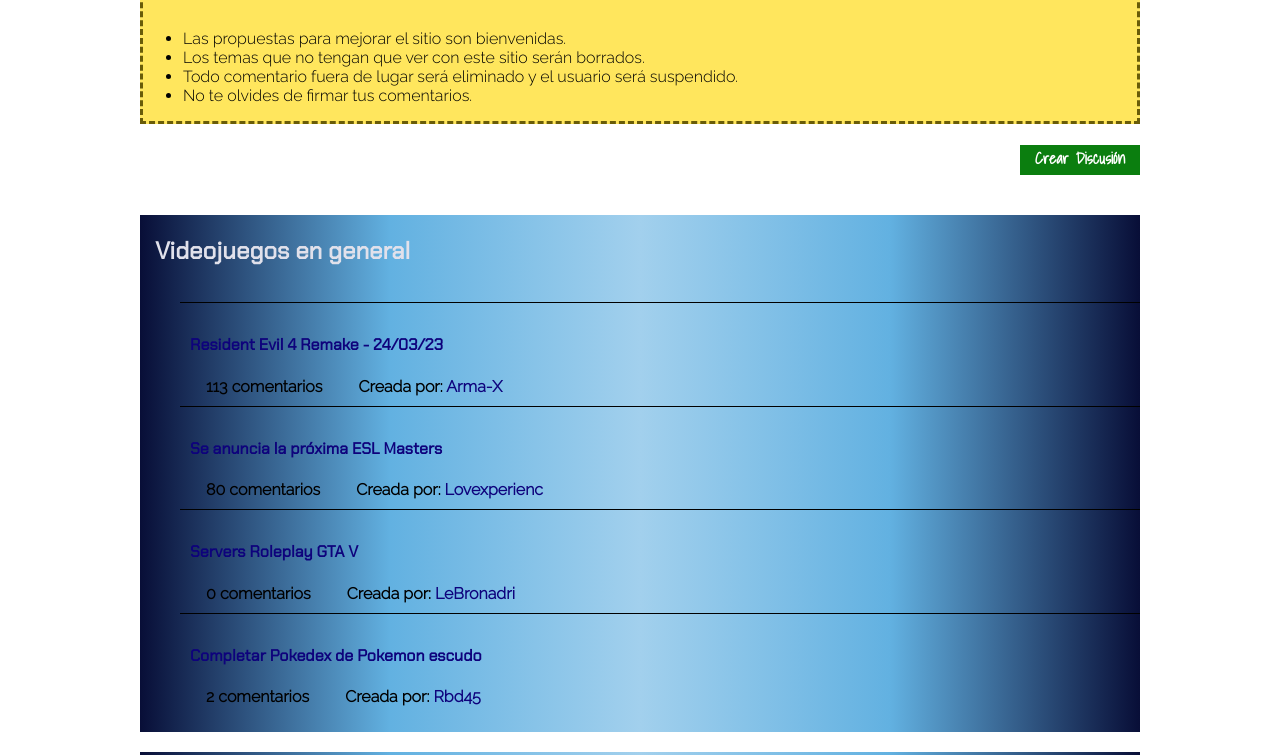
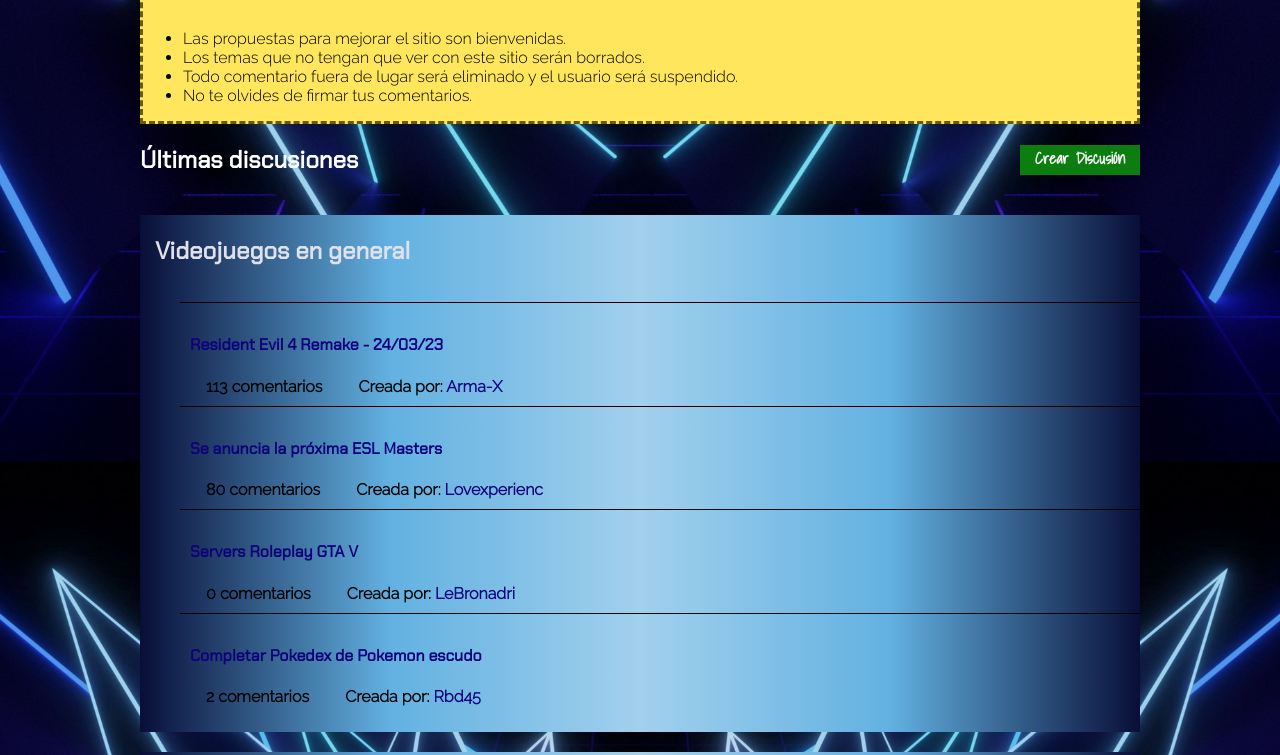
Before and after one commit to DiZoccolo/TPO-Codo-a-Codo-grupo, a plain HTML site: page foro.html in a window 1280 px wide. Shown: the part 338-1093 px from the top of the page. Drawn offline with nearby package versions, Linux system fonts and the light colour scheme; files whose address does not match are found by name.

Commit message:
completado foro.css

```diff
--- a/css/foro.css
+++ b/css/foro.css
@@ -1,7 +1,7 @@
 body {
 	margin: 0;
 	padding: 0;
-	background: url("../img/fondo_foro.jpg") ;
+	background: url("../TPO---CAC2023/img/fondo_foro.jpg") ;
     background-repeat: no-repeat;
     background-attachment: fixed;
     background-size: 100%;
```
